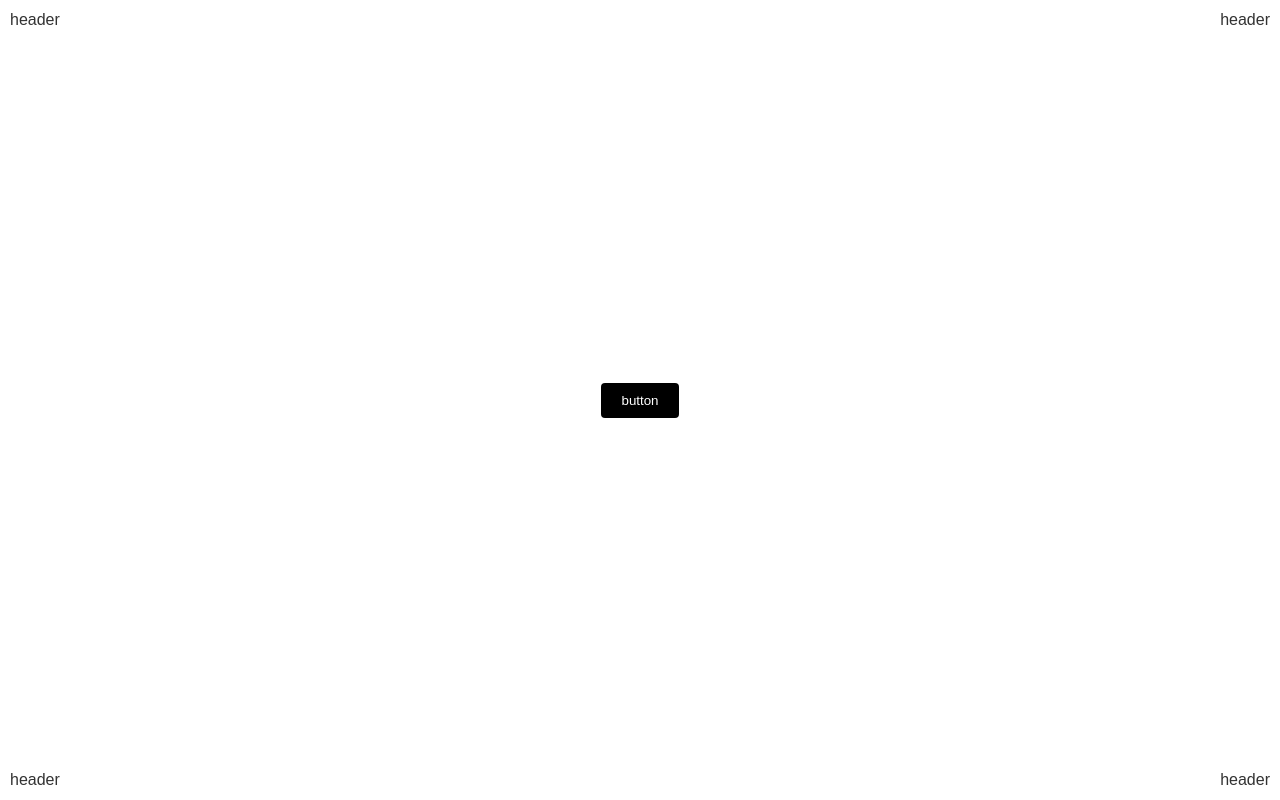
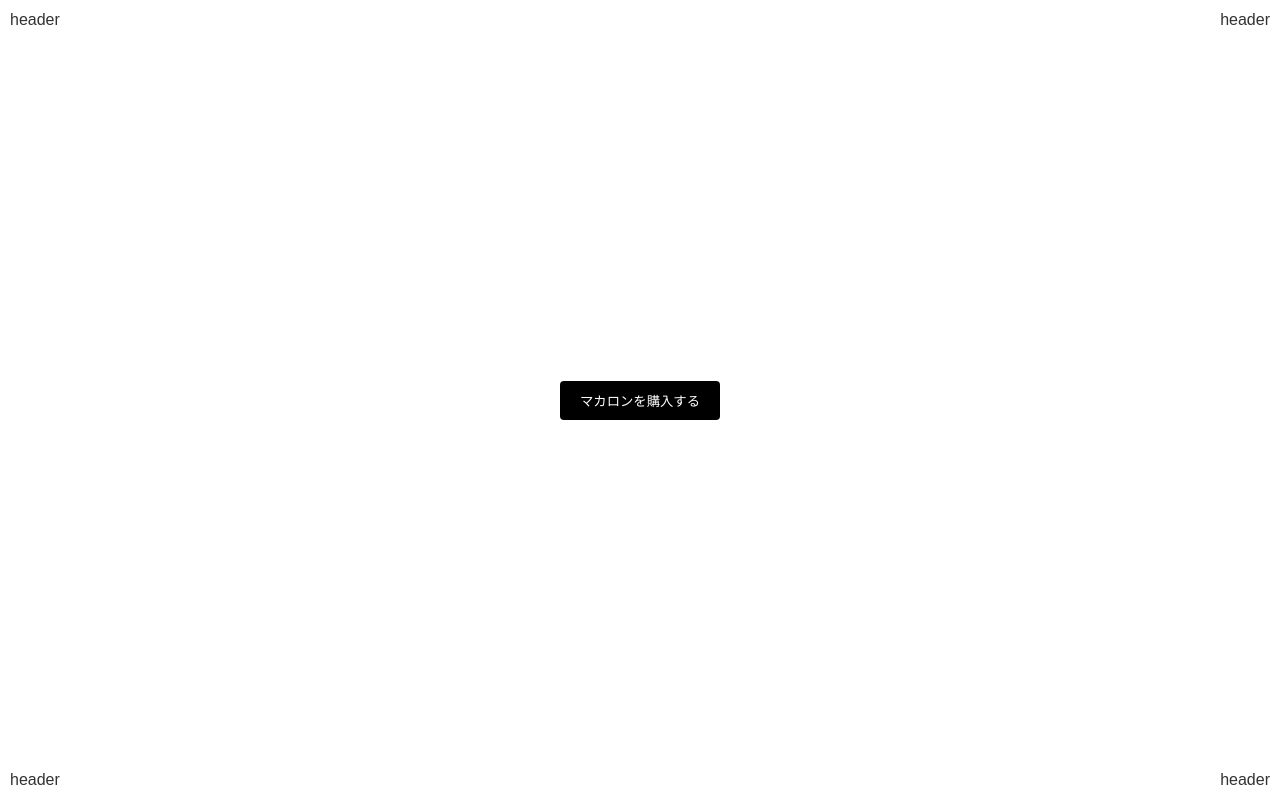
Before and after one commit to mitsu0428/maccaloose, a Next.js app in the folder maccaloose-front/: page / in a window 1280 px wide. Built offline with nearby package versions, Linux system fonts and the light colour scheme.

Commit message:
fix: マカロンを購入するのはこちらとする

```diff
--- a/maccaloose-front/src/components/features/MainVisual.tsx
+++ b/maccaloose-front/src/components/features/MainVisual.tsx
@@ -7,8 +7,8 @@ export const Compoents = () => {
     <Wrapper>
       <Button.Component
         key="1"
-        buttonText="button"
-        onClick={() => console.log("button")}
+        buttonText="マカロンを購入する"
+        onClick={() => {}}
       />
     </Wrapper>
   );
```
